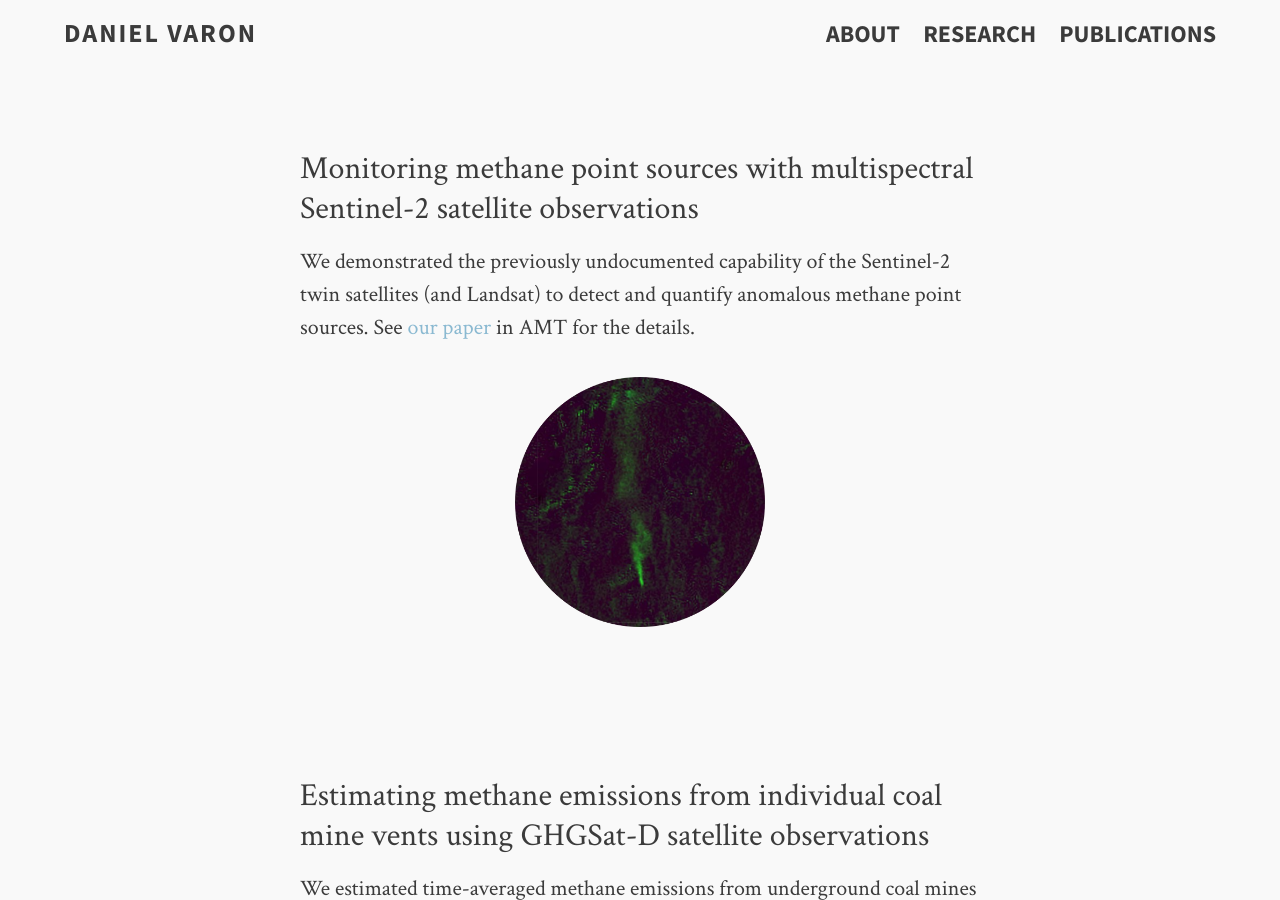
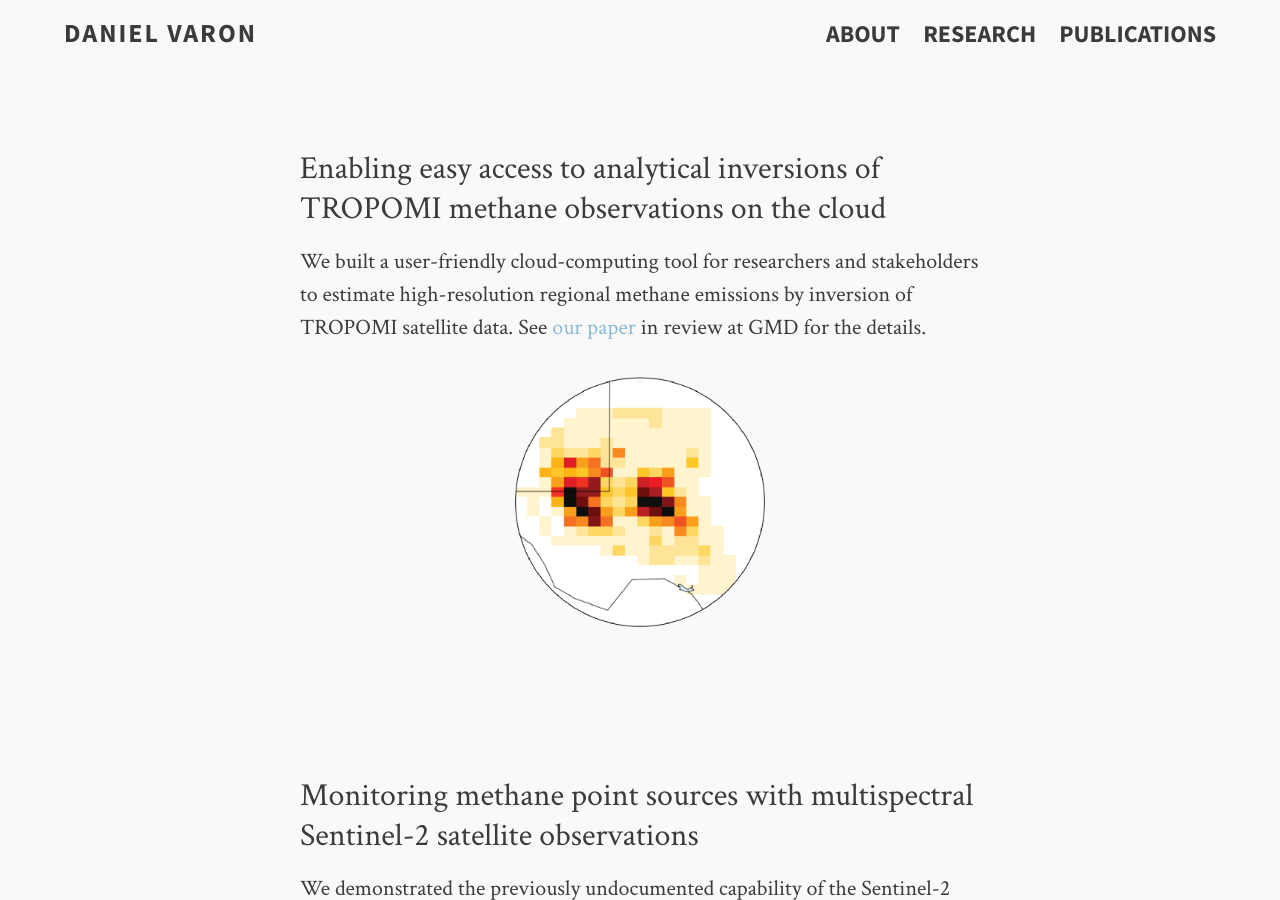
Before and after one commit to djvaron/djvaron.github.io, a Jekyll site: the page built from research.md, in a window 1280 px wide and 900 px high. Built offline with Jekyll 4.4.1, drawn with Linux system fonts in a browser that asks for light colours.

Commit message:
update website with IMI paper, except CV

```diff
--- a/research.md
+++ b/research.md
@@ -5,11 +5,20 @@ title: Research
 tags: [daniel varon, methane, satellites, machine learning, emissions, research, sentinel-2, sentinel]
 ---
 
+### Enabling easy access to analytical inversions of TROPOMI methane observations on the cloud
+
+We built a user-friendly cloud-computing tool for researchers and stakeholders to estimate high-resolution regional methane emissions by inversion of TROPOMI satellite data. See [our paper](https://acmg.seas.harvard.edu/files/acmg/files/varon2022.pdf) in review at GMD for the details.
+
+![daniel varon methane tropomi satellite harvard plume thumb8](../images/thumb8_projects.png){:height="250px" width="250px"}
+
+<br>
+<br>
+
 ### Monitoring methane point sources with multispectral Sentinel-2 satellite observations
 
 We demonstrated the previously undocumented capability of the Sentinel-2 twin satellites (and Landsat) to detect and quantify anomalous methane point sources. See [our paper](https://amt.copernicus.org/articles/14/2771/2021/amt-14-2771-2021.html) in AMT for the details.
 
-![daniel varon methane sentinel-2 sentinel satellite harvard plume thumb4](../images/thumb7_projects.png){:height="250px" width="250px"}
+![daniel varon methane sentinel-2 sentinel satellite harvard plume thumb7](../images/thumb7_projects.png){:height="250px" width="250px"}
 
 <br>
 <br>
```
Also changed, not shown: about.md (+1 -5 lines), publications.md (+7 -0 lines), images/thumb8_projects.png (added).
